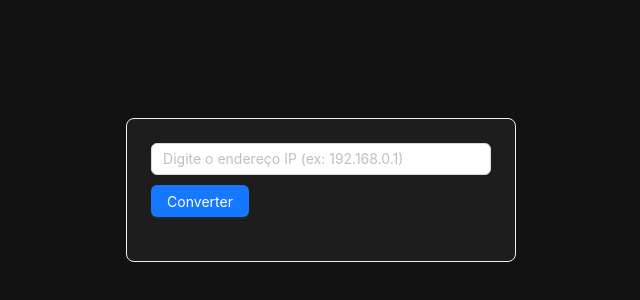
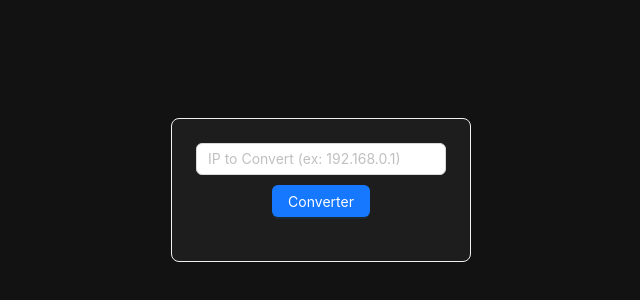
Before and after one commit to Bobagi/IPConverter, a Next.js app: page / in a window 1280 px wide. Shown: the part 210-510 px from the top of the page, without its empty margins (319-959 px from the left). Built offline with nearby package versions, Linux system fonts and the light colour scheme.

Commit message:
feat: adjusts style of main input

```diff
--- a/src/app/components/IPConverter.tsx
+++ b/src/app/components/IPConverter.tsx
@@ -26,11 +26,12 @@ const IPConverter: React.FC = () => {
     return (
         <Card style={{ backgroundColor: '#1d1d1d', color: '#fff' }}>
             <Input
-                placeholder="Digite o endereço IP (ex: 192.168.0.1)"
+                placeholder="IP to Convert (ex: 192.168.0.1)"
                 value={ip}
                 onChange={(e) => setIp(e.target.value)}
-                style={{ marginBottom: 10 }}
+                style={{ marginBottom: 10, minWidth: 250 }}
             />
+            <div style={{ display: 'flex', justifyContent: 'center' }}>
                 <Button
                     type="primary"
                     onClick={handleConvert}
@@ -38,6 +39,7 @@ const IPConverter: React.FC = () => {
                 >
                     Converter
                 </Button>
+            </div>
             {converted && (
                 <div>
                     <p>Decimal: {converted.decimal}</p>
```
Lines whose indentation alone changed are shown as unchanged.
